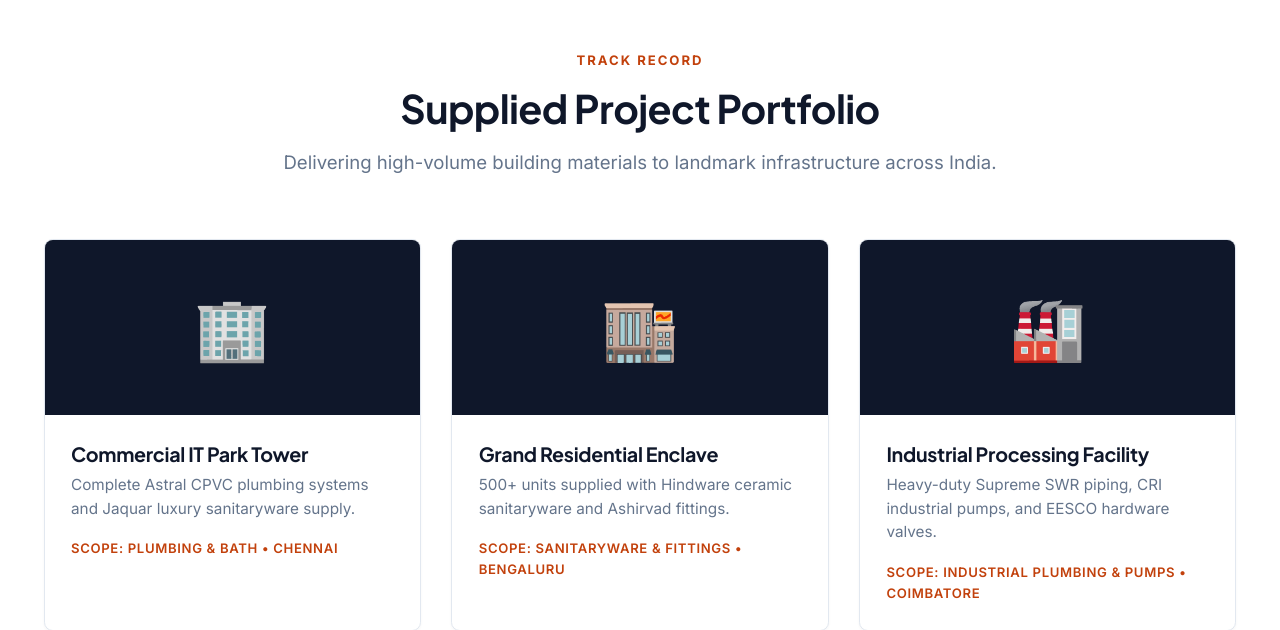
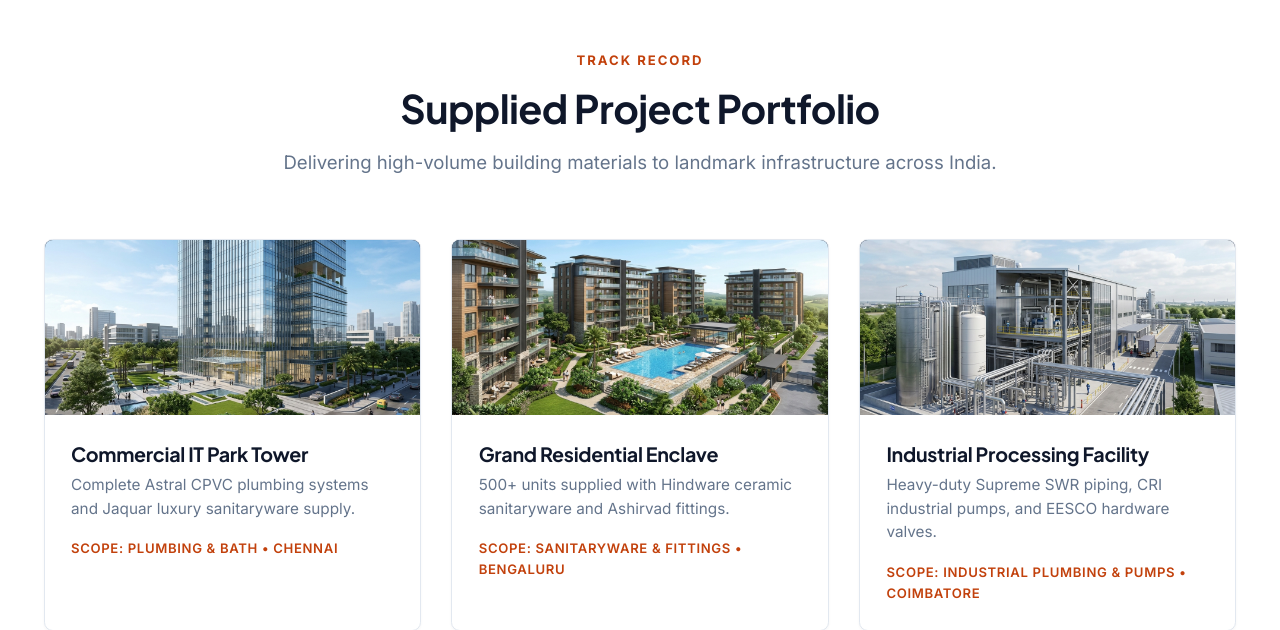
Before and after one commit to rohit-r-20/Sathik, a Flask app: page / in a window 1280 px wide. Shown: the part 4538-5168 px from the top of the page. Run offline with Flask 3, Linux system fonts and the light colour scheme; parts of the project's set-up code (start-up, migrations or seed data) failed here and were passed over.

Commit message:
feat: replace project portfolio emojis with high-res generated images

```diff
--- a/static/css/home.css
+++ b/static/css/home.css
@@ -551,6 +551,18 @@
   align-items: center;
   justify-content: center;
   font-size: 3.5rem;
+  overflow: hidden;
+}
+
+.project-image {
+  width: 100%;
+  height: 100%;
+  object-fit: cover;
+  transition: transform 0.3s ease;
+}
+
+.project-card:hover .project-image {
+  transform: scale(1.05);
 }
 
 .project-body {
--- a/templates/index.html
+++ b/templates/index.html
@@ -427,7 +427,9 @@
 
     <div class="project-grid">
       <div class="project-card">
-        <div class="project-header">🏢</div>
+        <div class="project-header">
+          <img src="{{ url_for('static', filename='images/projects/it_park_tower.jpg') }}" alt="Commercial IT Park Tower" class="project-image">
+        </div>
         <div class="project-body">
           <h3 class="project-title">Commercial IT Park Tower</h3>
           <p class="project-desc">Complete Astral CPVC plumbing systems and Jaquar luxury sanitaryware supply.</p>
@@ -436,7 +438,9 @@
       </div>
 
       <div class="project-card">
-        <div class="project-header">🏬</div>
+        <div class="project-header">
+          <img src="{{ url_for('static', filename='images/projects/residential_enclave.jpg') }}" alt="Grand Residential Enclave" class="project-image">
+        </div>
         <div class="project-body">
           <h3 class="project-title">Grand Residential Enclave</h3>
           <p class="project-desc">500+ units supplied with Hindware ceramic sanitaryware and Ashirvad fittings.</p>
@@ -445,7 +449,9 @@
       </div>
 
       <div class="project-card">
-        <div class="project-header">🏭</div>
+        <div class="project-header">
+          <img src="{{ url_for('static', filename='images/projects/industrial_facility.jpg') }}" alt="Industrial Processing Facility" class="project-image">
+        </div>
         <div class="project-body">
           <h3 class="project-title">Industrial Processing Facility</h3>
           <p class="project-desc">Heavy-duty Supreme SWR piping, CRI industrial pumps, and EESCO hardware valves.</p>
```
Also changed, not shown: static/images/projects/industrial_facility.jpg (added), static/images/projects/it_park_tower.jpg (added), static/images/projects/residential_enclave.jpg (added).
